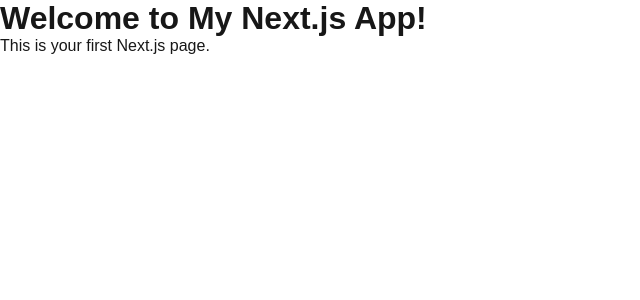
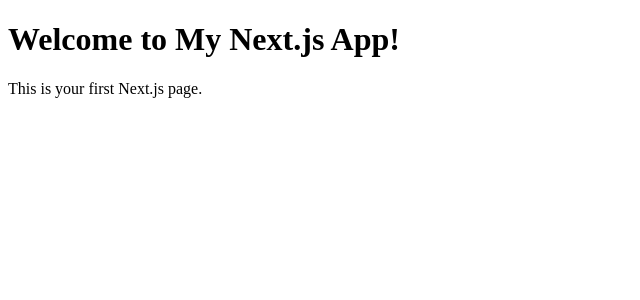
Before and after one commit to dianalejandra/react-jumpstart-course, a Next.js app: page / in a window 1280 px wide. Shown: the top 300 px of the page, without its empty margins (0-640 px from the left). Built offline with nearby package versions, Linux system fonts and the light colour scheme.

Commit message:
adding styles

```diff
--- a/src/app/globals.css
+++ b/src/app/globals.css
@@ -1,42 +1,18 @@
-:root {
-  --background: #ffffff;
-  --foreground: #171717;
-}
-
-@media (prefers-color-scheme: dark) {
-  :root {
-    --background: #0a0a0a;
-    --foreground: #ededed;
+.container {
+  padding: 0 2rem;
   }
-}
-
-html,
-body {
-  max-width: 100vw;
-  overflow-x: hidden;
-}
-
-body {
-  color: var(--foreground);
-  background: var(--background);
-  font-family: Arial, Helvetica, sans-serif;
-  -webkit-font-smoothing: antialiased;
-  -moz-osx-font-smoothing: grayscale;
-}
-
-* {
-  box-sizing: border-box;
-  padding: 0;
+  .main {
+  min-height: 100vh;
+  display: flex;
+  flex-direction: column;
+  justify-content: center;
+  align-items: center;
+  }
+  .title {
   margin: 0;
-}
-
-a {
-  color: inherit;
-  text-decoration: none;
-}
-
-@media (prefers-color-scheme: dark) {
-  html {
-    color-scheme: dark;
+  line-height: 1.15;
+  font-size: 4rem;
   }
-}
+  .description {
+  text-align: center;
+  }
```
